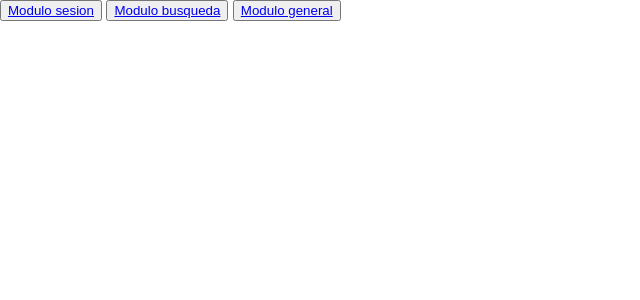
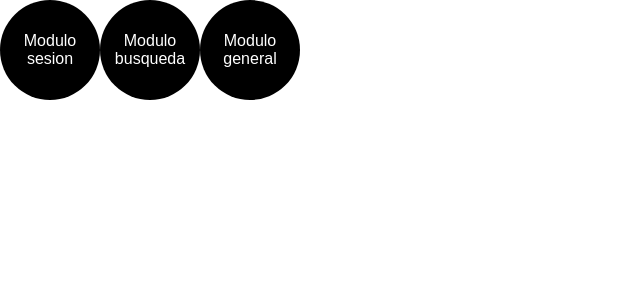
Before and after one commit to upames/bitacora, a PHP site: page /modulo.php in a window 1280 px wide. Shown: the part 96-396 px from the top of the page, without its empty margins (0-640 px from the left). Run offline with PHP 8.4, Linux system fonts and the light colour scheme.

Commit message:
Ultima modificacion a modulos (diseno)

```diff
--- a/modulo.php
+++ b/modulo.php
@@ -25,12 +25,25 @@
      </div>
    </nav>
 
-        <div class="row">
-           <div id="content" class="col-lg-12">
-               <button><a href="mod1.php">Modulo sesion</a></button>
-               <button><a href="mod2.php">Modulo busqueda</a></button>
-               <button><a href="mod3.php">Modulo general</a></button>
-           </div>
-       </div>
+   <div class="circuloPosicion">
+      <div class="search-box">
+          <a class="search-btn" href="mod1.php">
+
+
+            <span class="phone">Modulo sesion</span>
+          </a>
+
+          <a class="search-btn" href="mod2.php">
+
+            <span class="phone">Modulo busqueda</span>
+          </a>
+
+            <a class="search-btn" href="mod3.php">
+
+              <span class="phone">Modulo general</span>
+            </a>
+      </div>
+   </div>
+
 </body>
 </html>
```
